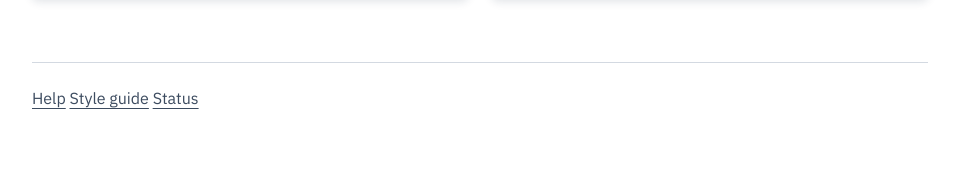
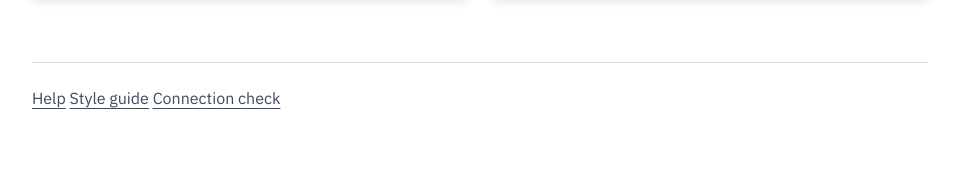
Before and after one commit to tperry17/Ethics-Sandbox-Virtual-Tabletop, a FastAPI app: page / in a window 1280 px wide. Shown: the part 891-1064 px from the top of the page, without its empty margins (160-1116 px from the left). Run offline with FastAPI, Linux system fonts and the light colour scheme.

Commit message:
Footer: call the /health link "Connection check"
That is the page's own heading: it says whether this device can reach the
server. "Status" suggested more than it shows.

Co-Authored-By: Claude Opus 5.5 <noreply@anthropic.com>
Claude-Session: https://claude.ai/code/session_01M3dVs7pB2kjbCxKgzJM3LA

```diff
--- a/sandbox/web/templates/index.html
+++ b/sandbox/web/templates/index.html
@@ -57,7 +57,7 @@
       <footer class="site__footer">
         <a href="/help">Help</a>
         <a href="/styleguide">Style guide</a>
-        <a href="/health">Status</a>
+        <a href="/health">Connection check</a>
       </footer>
     </main>
     <script type="module" src="{{ url_for('static', path='/table/table.js') }}"></script>
```
